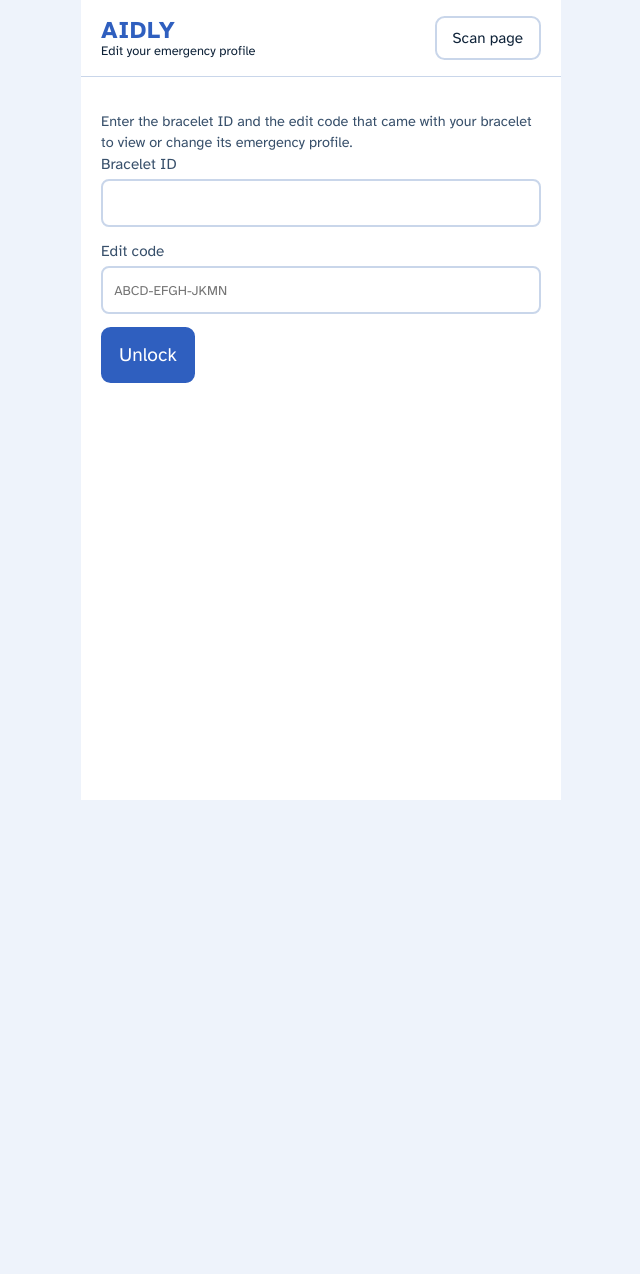
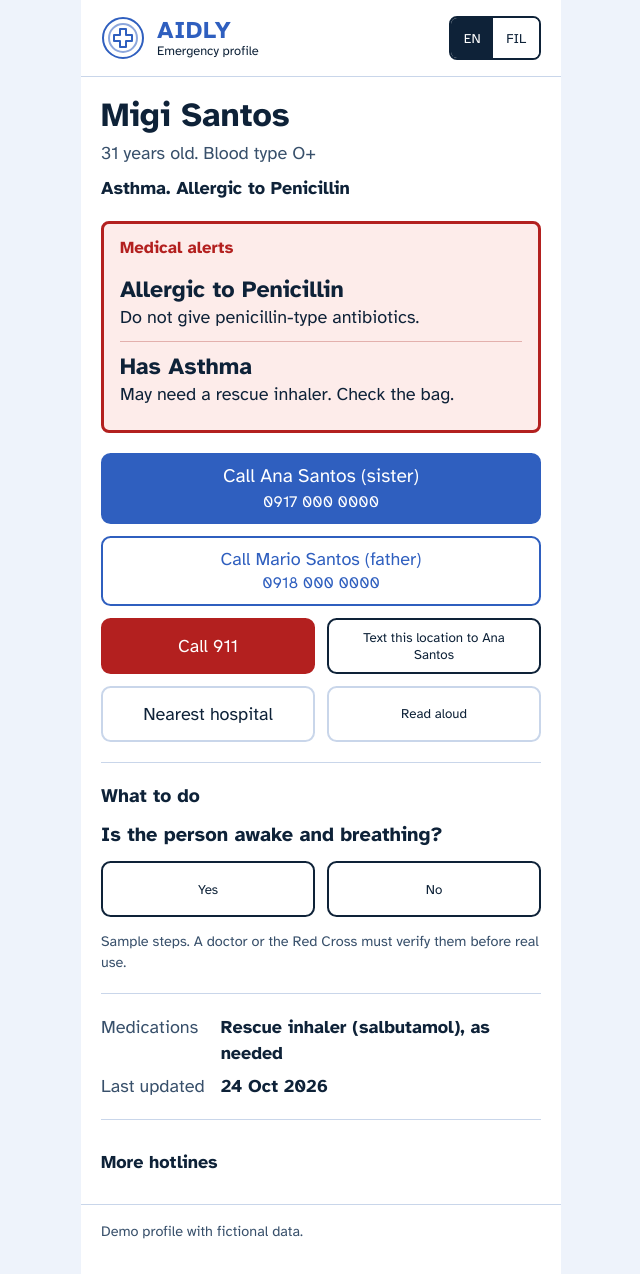
Before and after one commit to aidlyph/aidly-site, a plain HTML site: page index.html in a window 1280 px wide. Shown: the whole page, without its empty margins (319-959 px from the left). Before the commit the page ends 800 px from the top, so only its background shows below. Drawn offline with nearby package versions, Linux system fonts and the light colour scheme.

Commit message:
Add files via upload

```diff
--- a/index.html
+++ b/index.html
@@ -3,7 +3,9 @@
 <head>
 <meta charset="utf-8">
 <meta name="viewport" content="width=device-width, initial-scale=1, viewport-fit=cover">
-<title>Aidly: Edit your profile</title>
+<title>Aidly: Emergency Profile</title>
+<!-- PROTOTYPE. All data below is fictional (Migi Santos persona).
+     Before real use: have a doctor verify the "What to do" steps, and re-check every hotline number. -->
 <link rel="preconnect" href="https://fonts.googleapis.com">
 <link rel="preconnect" href="https://fonts.gstatic.com" crossorigin>
 <link href="https://fonts.googleapis.com/css2?family=Atkinson+Hyperlegible:wght@400;700&display=swap" rel="stylesheet">
@@ -12,83 +14,70 @@
 <body>
 <div class="wrap">
   <header>
-    <div class="brand">AIDLY<small>Edit your emergency profile</small></div>
-    <a class="btn quiet viewlink" href="index.html">Scan page</a>
-    <button type="button" class="btn quiet smallbtn" id="lock" hidden>Lock</button>
+    <div class="mark" aria-hidden="true">
+      <i></i><i></i><i></i>
+      <svg viewBox="0 0 44 44" fill="none" stroke="#2F5FBF" stroke-width="2">
+        <circle cx="22" cy="22" r="20"/><circle cx="22" cy="22" r="14" opacity=".55"/>
+        <path d="M19 13h6v6h6v6h-6v6h-6v-6h-6v-6h6z" stroke-linejoin="round"/>
+      </svg>
+    </div>
+    <div class="brand">AIDLY<small data-i18n="tagline"></small></div>
+    <div class="lang" role="group" aria-label="Language">
+      <button data-lang="en" aria-pressed="true">EN</button>
+      <button data-lang="fil" aria-pressed="false">FIL</button>
+    </div>
   </header>
 
-  <p id="demoBanner" class="banner" hidden>Demo mode: the database is not connected yet, so changes are saved only in this browser and there is no edit code. See SETUP.md.</p>
+  <div class="who">
+    <h1 id="name"></h1>
+    <p class="meta" id="meta"></p>
+    <p class="summary" id="summary"></p>
+  </div>
 
-  <section id="login" class="edit" hidden>
-    <p class="note">Enter the bracelet ID and the edit code that came with your bracelet to view or change its emergency profile.</p>
-    <form id="unlockForm" novalidate>
-      <label>Bracelet ID<input id="bid" autocomplete="off" autocapitalize="none" spellcheck="false" required></label>
-      <label>Edit code<input id="code" autocomplete="off" autocapitalize="characters" spellcheck="false" placeholder="ABCD-EFGH-JKMN" required></label>
-      <button class="btn main" type="submit">Unlock</button>
-    </form>
-    <p id="loginStatus" role="status"></p>
+  <section class="alerts" aria-labelledby="alerts-h">
+    <h2 id="alerts-h" data-i18n="alerts"></h2>
+    <div id="alertList"></div>
   </section>
 
-  <form id="f" class="edit" novalidate hidden>
-    <p class="note">Anyone who scans your bracelet can see what you save here. Add only what a responder needs, and do not add ID numbers or addresses.</p>
+  <div class="actions">
+    <div class="contacts" id="contactList"></div>
+    <div class="row">
+      <a class="btn sos" href="tel:911" data-i18n="call911"></a>
+      <button class="btn" id="loc"></button>
+    </div>
+    <div class="row">
+      <a class="btn quiet" href="https://www.google.com/maps/search/hospital+near+me" target="_blank" rel="noopener" data-i18n="hospital"></a>
+      <button class="btn quiet" id="speak" data-i18n="speak"></button>
+    </div>
+  </div>
 
-    <fieldset>
-      <legend>About you</legend>
-      <label>Full name<input id="name" autocomplete="name" required></label>
-      <div class="two">
-        <label>Age<input id="age" type="number" inputmode="numeric" min="0" max="120"></label>
-        <label>Blood type
-          <select id="blood">
-            <option>Unknown</option><option>A+</option><option>A-</option><option>B+</option><option>B-</option>
-            <option>AB+</option><option>AB-</option><option>O+</option><option>O-</option>
-          </select>
-        </label>
-      </div>
-    </fieldset>
+  <section class="block" id="guideBlock">
+    <h3 data-i18n="guideH"></h3>
+    <div id="guide"></div>
+    <p class="note" data-i18n="sample"></p>
+  </section>
 
-    <fieldset>
-      <legend>Emergency contacts</legend>
-      <p class="note" style="margin-top:0">The first contact is shown first and receives the location text. You can add up to 5 people.</p>
-      <div id="contacts"></div>
-      <button type="button" class="btn quiet" data-add="contacts">Add another contact</button>
-    </fieldset>
+  <section class="block">
+    <dl id="details"></dl>
+  </section>
 
-    <fieldset>
-      <legend>Allergies</legend>
-      <div id="allergies"></div>
-      <button type="button" class="btn quiet" data-add="allergies">Add an allergy</button>
-    </fieldset>
+  <section class="block">
+    <details>
+      <summary data-i18n="more"></summary>
+      <p><a href="tel:911">911</a> <span data-i18n="h911"></span></p>
+      <p><a href="tel:143">143</a> Philippine Red Cross</p>
+      <p><a href="tel:+63285270000">(02) 8527-0000</a></p>
+      <p><a href="tel:+63287902300">(02) 8790-2300</a></p>
+    </details>
+  </section>
 
-    <fieldset>
-      <legend>Medical conditions</legend>
-      <div id="conditions"></div>
-      <button type="button" class="btn quiet" data-add="conditions">Add a condition</button>
-    </fieldset>
+  <footer data-i18n="demo"></footer>
+  <p class="owner" id="ownerLine" hidden><a id="ownerA" href="edit.html"></a></p>
+</div>
 
-    <fieldset>
-      <legend>Medications</legend>
-      <div id="meds"></div>
-      <button type="button" class="btn quiet" data-add="meds">Add a medication</button>
-    </fieldset>
-
-    <div id="shareBox" class="share" hidden>
-      <label>Your scan link. This is what goes on the NFC tag.<input id="shareLink" readonly></label>
-      <button type="button" class="btn quiet" id="copy">Copy link</button>
-    </div>
-
-    <div class="savebar">
-      <p id="status" role="status"></p>
-      <p class="note" style="margin:0">By saving, you agree that this information is stored online and shown to anyone who opens your link.</p>
-      <button type="submit" class="btn main">Save changes</button>
-      <button type="button" class="btn quiet" id="reset" hidden>Reset to demo profile</button>
-    </div>
-  </form>
-</div>
 <script src="https://cdn.jsdelivr.net/npm/@supabase/supabase-js@2"></script>
 <script src="config.js"></script>
 <script src="storage.js"></script>
-<script src="edit.js"></script>
-<script src="https://cdn.botpress.cloud/webchat/v5.0/inject.js"></script>
-<script src="https://files.bpcontent.cloud/2026/10/27/05/20261027052415-ZT3Q5FBX.js" defer></script>
+<script src="script.js"></script>
 </body>
 </html>
```
